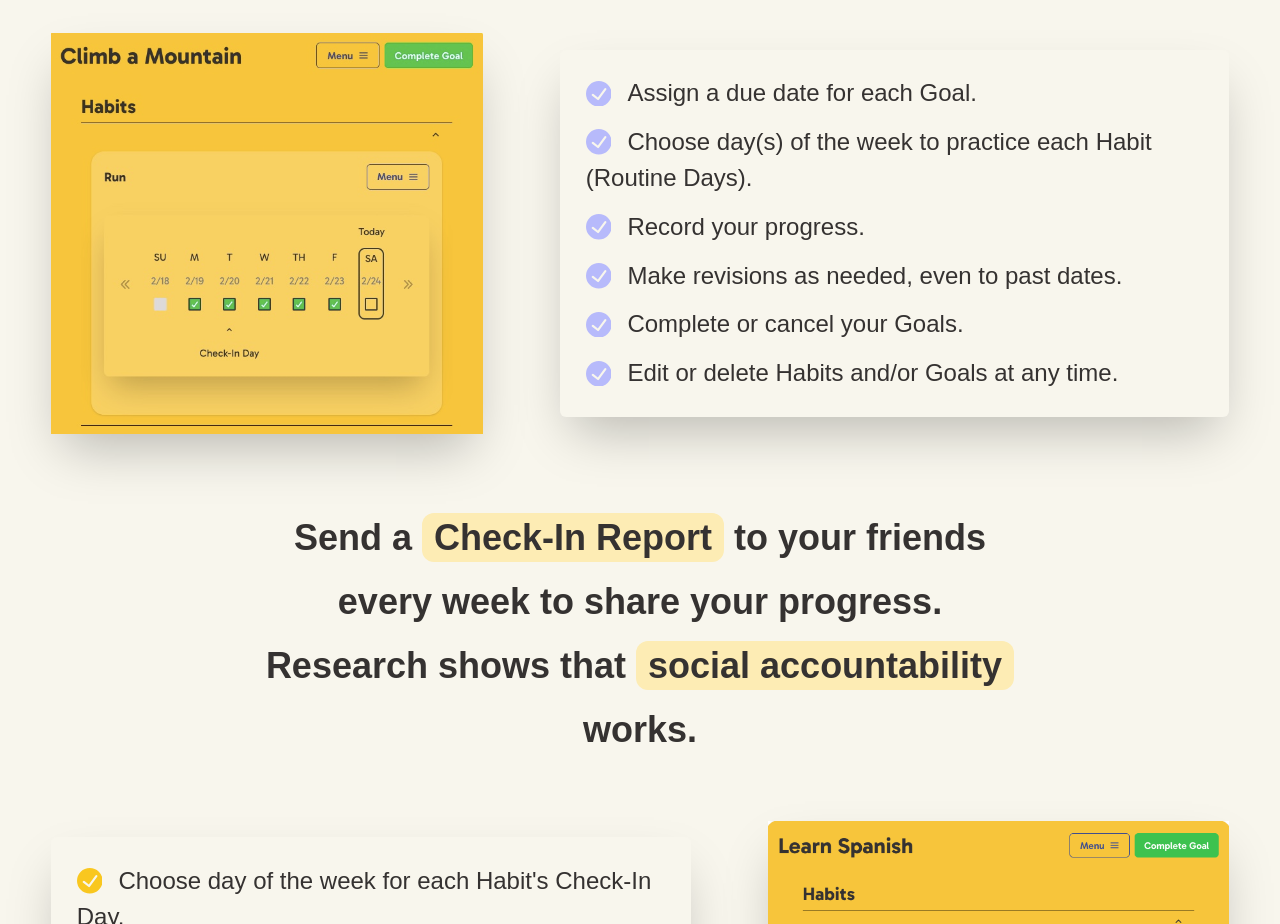
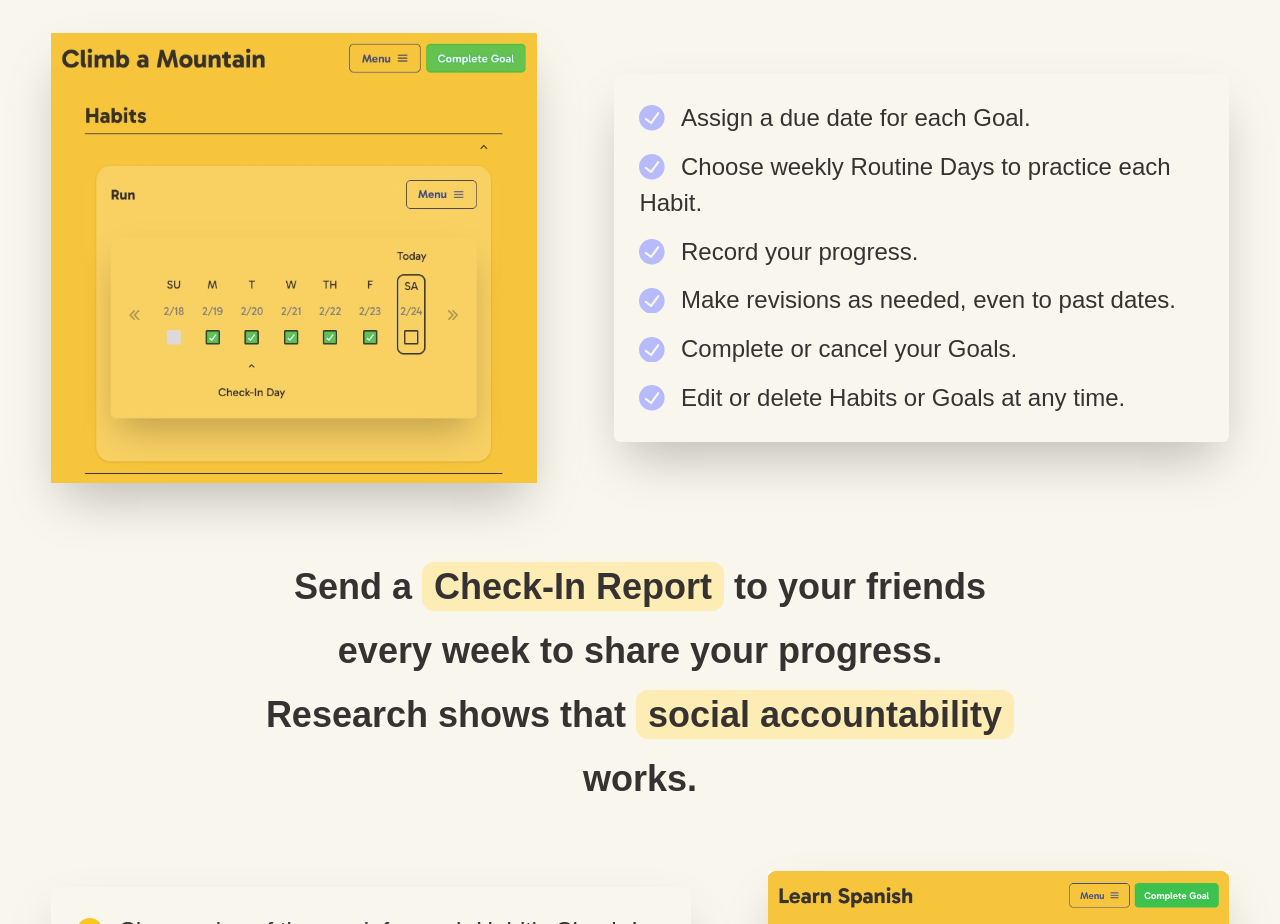
Before and after one commit to dyazdani/trac, a React (Vite) app: page / in a window 1280 px wide. Shown: the part 780-1704 px from the top of the page. Built offline with nearby package versions, Linux system fonts and the light colour scheme; a web font is replaced by a local one.

Commit message:
Changed verbiage of landing page slightly

```diff
--- a/src/client/components/LandingPage.tsx
+++ b/src/client/components/LandingPage.tsx
@@ -183,7 +183,7 @@ const LandingPage = () => {
                                 </ListItem>
                                 <ListItem fontSize="2xl">
                                     <ListIcon as={CheckCircleIcon} color="cornflowerblue.100" boxSize="1.6rem" mr="1rem"/>
-                                    Choose day(s) of the week to practice each Habit (Routine Days).
+                                    Choose weekly Routine Days to practice each Habit.
                                 </ListItem>
                                 <ListItem fontSize="2xl">
                                     <ListIcon as={CheckCircleIcon} color="cornflowerblue.100" boxSize="1.6rem" mr="1rem"/>
@@ -199,7 +199,7 @@ const LandingPage = () => {
                                 </ListItem>
                                 <ListItem fontSize="2xl">
                                     <ListIcon as={CheckCircleIcon} color="cornflowerblue.100" boxSize="1.6rem" mr="1rem"/>
-                                    Edit or delete Habits and/or Goals at any time.
+                                    Edit or delete Habits or Goals at any time.
                                 </ListItem>
                             </List>
                         </Card>
```
